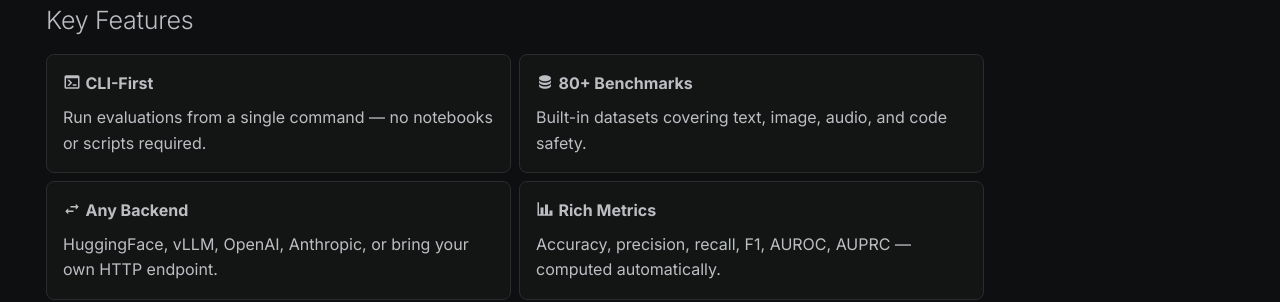
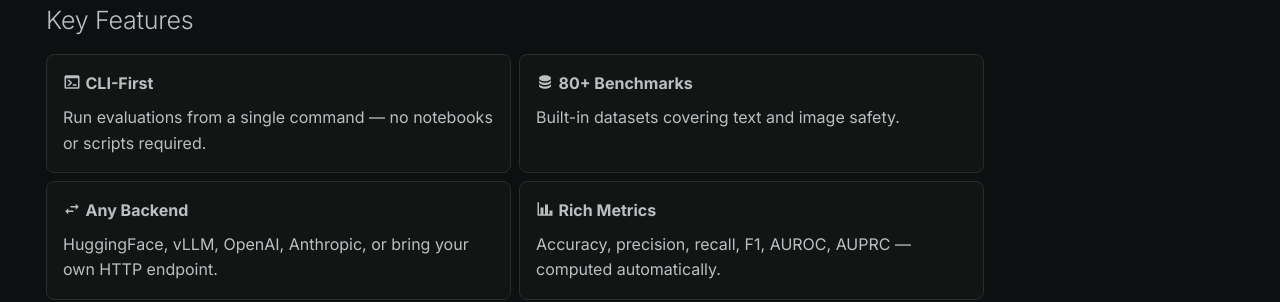
Before and after one commit to Virtue-Research/guard-eval-harness, an MkDocs documentation site: the page built from docs/index.md, in a window 1280 px wide and 900 px high. Shown: the part 437-739 px from the top of the window. Built offline with MkDocs 1.6.1 and Material for MkDocs 9.7.7, drawn with Linux system fonts in a browser that asks for light colours; comment, search, counter and statistics services are not loaded.

Commit message:
docs: list only text and image in homepage modalities
Update the modalities badge and the benchmarks feature card on the
landing page to read "text | image" instead of "text | image | audio
| code".

```diff
--- a/docs/index.md
+++ b/docs/index.md
@@ -11,7 +11,7 @@
 
 <p>
   <img alt="Datasets" src="https://img.shields.io/badge/datasets-80+-9f9eff?style=flat-square">
-  <img alt="Modalities" src="https://img.shields.io/badge/modalities-text%20%7C%20image%20%7C%20audio%20%7C%20code-9f9eff?style=flat-square">
+  <img alt="Modalities" src="https://img.shields.io/badge/modalities-text%20%7C%20image-9f9eff?style=flat-square">
 </p>
 
 Evaluate any safety model — local HuggingFace, vLLM, OpenAI, Anthropic, or custom API — against **80+ built-in safety benchmarks** with a single command.
@@ -28,7 +28,7 @@
 
 - :material-database: **80+ Benchmarks**
 
-    Built-in datasets covering text, image, audio, and code safety.
+    Built-in datasets covering text and image safety.
 
 - :material-swap-horizontal: **Any Backend**
 
```
